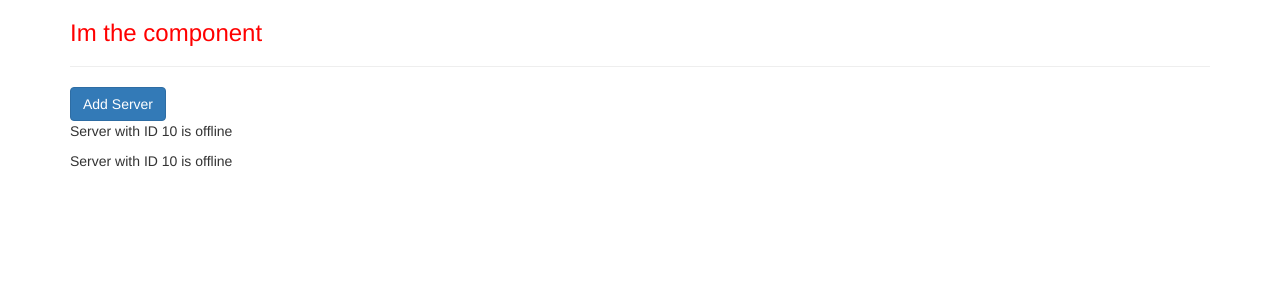
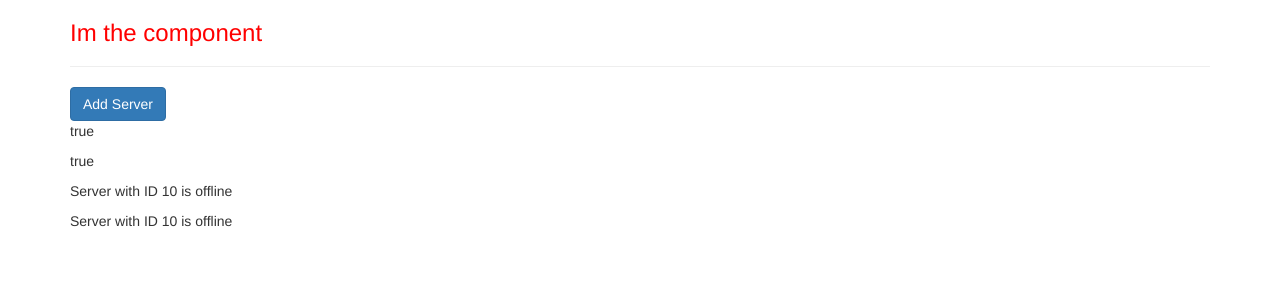
Before and after one commit to jdpeck90/Angular-Practice, an Angular app in the folder my-angular-app/: page / in a window 1280 px wide. Shown: the top 300 px of the page. Built offline with nearby package versions, Linux system fonts and the light colour scheme.

Commit message:
property binding vs string interpolation

```diff
--- a/my-angular-app/src/app/servers/servers.component.html
+++ b/my-angular-app/src/app/servers/servers.component.html
@@ -1,4 +1,7 @@
 <button class="btn btn-primary" [disabled]="!allowNewServer">Add Server</button>
+<p>{{ allowNewServer }}</p>
+<p [innerText]="allowNewServer">
+</p>
 
 <app-server></app-server>
 <app-server></app-server>
```
